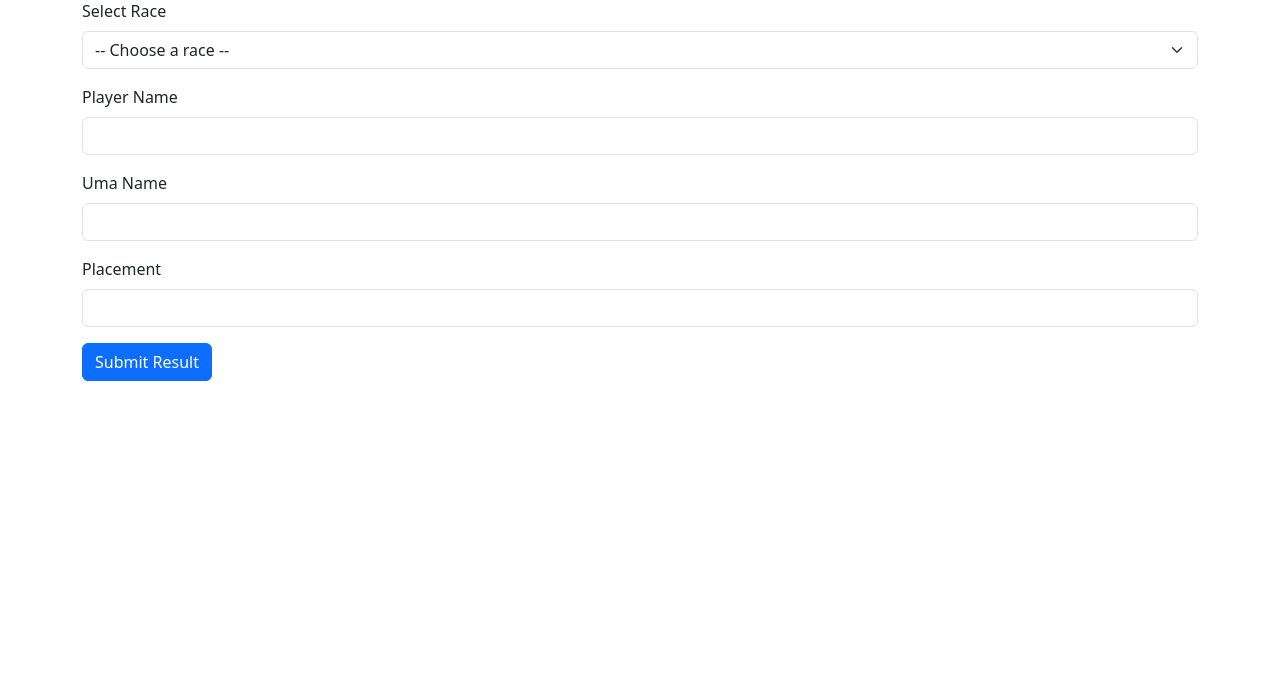
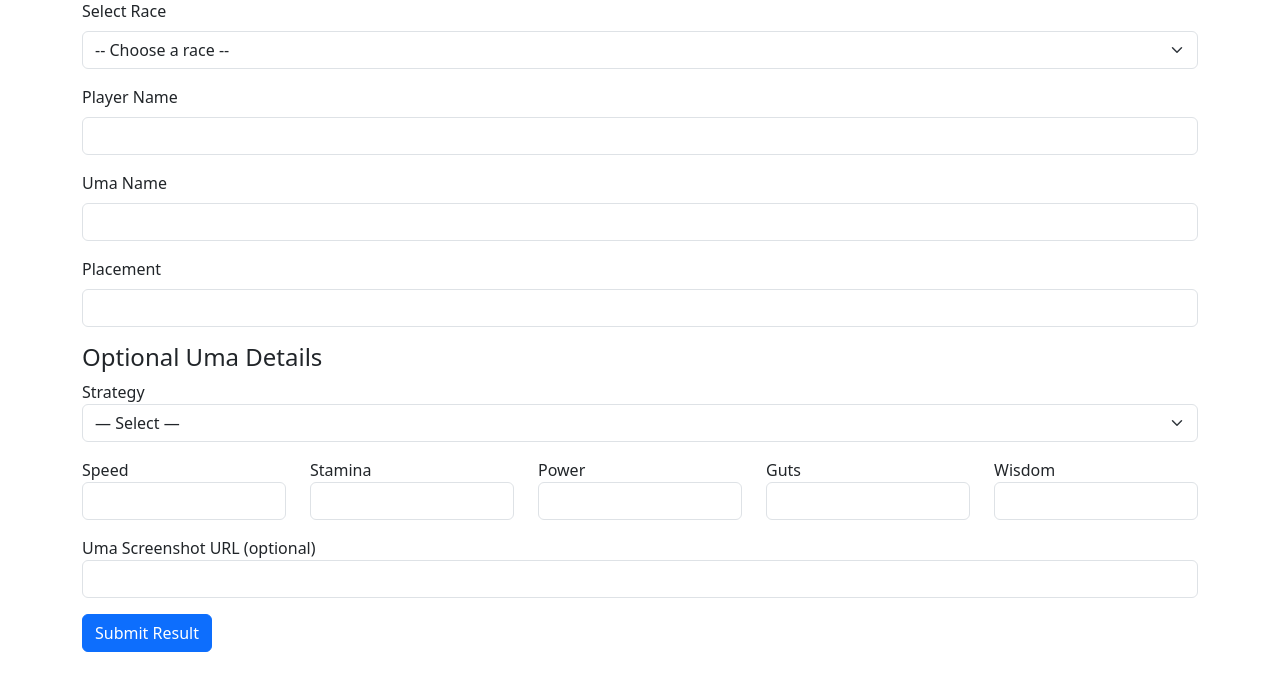
Before and after one commit to Acrith/uma-ladder, a Flask app: page /results in a window 1280 px wide. Shown: the part 167-843 px from the top of the page. Before the commit the page ends 548 px from the top, so only its background shows below. Run offline with Flask 3, Linux system fonts and the light colour scheme.

Commit message:
Added uma stats

```diff
--- a/app.py
+++ b/app.py
@@ -39,6 +39,17 @@ class Result(db.Model):
     placement = db.Column(db.Integer, nullable=False)
     points = db.Column(db.Integer, nullable=False)
 
+    # Basic Uma stats
+    uma_strategy = db.Column(db.String(50))
+    uma_speed = db.Column(db.Integer)
+    uma_stamina = db.Column(db.Integer)
+    uma_power = db.Column(db.Integer)
+    uma_guts = db.Column(db.Integer)
+    uma_wisdom = db.Column(db.Integer)
+
+    # Optional screenshot (hosted image URL for now)
+    uma_image_url = db.Column(db.String(500))
+
     # Optional: Relationship for convenience
     race = db.relationship('Race', backref='results')
 
@@ -65,6 +76,12 @@ def ladder():
     )
 
     return render_template("ladder.html", leaderboard=leaderboard)
+
+def parse_int(val):
+    try:
+        return int(val)
+    except (TypeError, ValueError):
+        return None
 
 @app.route('/results', methods=['GET', 'POST'])
 def results():
@@ -129,8 +146,16 @@ def results():
             player_name=player_name.strip(),
             uma_name=uma_name.strip(),
             placement=placement_int,
-            points=calculated_points
+            points=calculated_points,
+            uma_strategy=request.form.get("uma_strategy"),
+            uma_speed=parse_int(request.form.get("uma_speed")),
+            uma_stamina=parse_int(request.form.get("uma_stamina")),
+            uma_power=parse_int(request.form.get("uma_power")),
+            uma_guts=parse_int(request.form.get("uma_guts")),
+            uma_wisdom=parse_int(request.form.get("uma_wisdom")),
+            uma_image_url=request.form.get("uma_image_url")
         )
+        # Optional uma fields
 
         db.session.add(result)
         db.session.commit()
--- a/templates/results.html
+++ b/templates/results.html
@@ -40,6 +40,33 @@
         <input type="number" name="placement" class="form-control" min="1" max="18" required>
     </div>
 
+    <h4>Optional Uma Details</h4>
+<div class="row">
+  <div class="col">
+    <label>Strategy</label>
+    <select name="uma_strategy" class="form-select">
+      <option value="">— Select —</option>
+      <option value="Runner">Front Runner</option>
+      <option value="Leader">Pace Chaser</option>
+      <option value="Betweener">Late Surger</option>
+      <option value="Closer">End Closer</option>
+    </select>
+  </div>
+</div>
+
+<div class="row mt-3">
+  <div class="col"><label>Speed</label><input type="number" name="uma_speed" class="form-control"></div>
+  <div class="col"><label>Stamina</label><input type="number" name="uma_stamina" class="form-control"></div>
+  <div class="col"><label>Power</label><input type="number" name="uma_power" class="form-control"></div>
+  <div class="col"><label>Guts</label><input type="number" name="uma_guts" class="form-control"></div>
+  <div class="col"><label>Wisdom</label><input type="number" name="uma_wisdom" class="form-control"></div>
+</div>
+
+<div class="mb-3 mt-3">
+  <label>Uma Screenshot URL (optional)</label>
+  <input type="url" name="uma_image_url" class="form-control">
+</div>
+
   <button type="submit" class="btn btn-primary">Submit Result</button>
 </form>
 {% endblock %}
```
Also changed, not shown: templates/race_results.html (+21 -1 lines), ladder.db.
